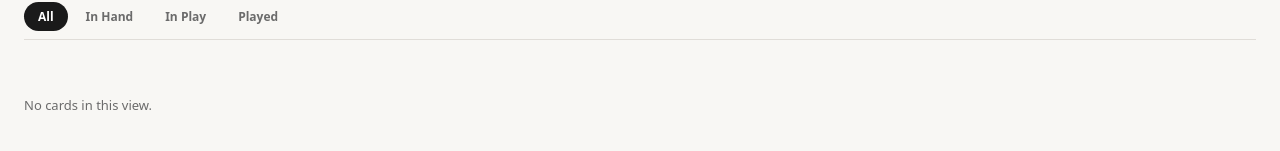
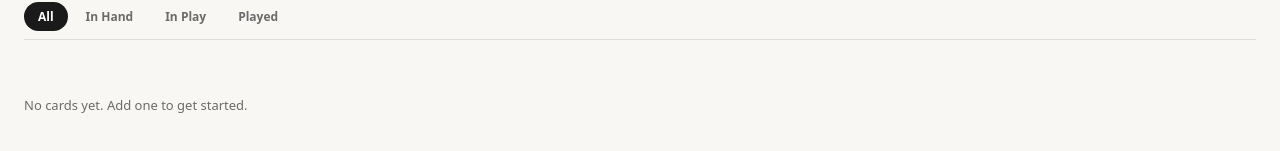
Before and after one commit to IbrahimIF/trump-card, a React (Vite) app: page / in a window 1280 px wide. Shown: the part 215-366 px from the top of the page. Built offline with nearby package versions, Linux system fonts and the light colour scheme.

Commit message:
fix: shuffle visually works in All tab
The All tab now renders cards in a single flat row preserving the exact
state array order. Shuffle randomises that order and the result is
immediately visible. Specific filter tabs (In Hand, In Play, Played)
still show their filtered subset in shuffled order.

```diff
--- a/src/components/Deck/Deck.tsx
+++ b/src/components/Deck/Deck.tsx
@@ -64,9 +64,20 @@ export function Deck({ cards, isAdmin = true, onFlip, onStatusChange, onRemove }
         </div>
 
         <div className="deck-sections">
+          {activeTab === 'all' ? (
+            mainCards.length > 0 ? (
+              <section className="deck-section">
+                <div className="card-row">
+                  {mainCards.map(renderCard)}
+                </div>
+              </section>
+            ) : (
+              <p className="deck-empty">No cards yet. Add one to get started.</p>
+            )
+          ) : (
+            <>
               {filteredPlaying.length > 0 && (
                 <section className="deck-section deck-section--playing">
-              {activeTab === 'all' && <h2 className="deck-section-label">In Play</h2>}
                   <div className="card-row">
                     {filteredPlaying.map(renderCard)}
                   </div>
@@ -75,7 +86,6 @@ export function Deck({ cards, isAdmin = true, onFlip, onStatusChange, onRemove }
 
               {filteredReserved.length > 0 && (
                 <section className="deck-section deck-section--reserved">
-              {activeTab === 'all' && <h2 className="deck-section-label">In Hand</h2>}
                   <div className="card-row">
                     {filteredReserved.map(renderCard)}
                   </div>
@@ -84,7 +94,6 @@ export function Deck({ cards, isAdmin = true, onFlip, onStatusChange, onRemove }
 
               {filteredPlayed.length > 0 && (
                 <section className="deck-section deck-section--played">
-              {activeTab === 'all' && <h2 className="deck-section-label">Played</h2>}
                   <div className="card-row">
                     {filteredPlayed.map(renderCard)}
                   </div>
@@ -93,6 +102,8 @@ export function Deck({ cards, isAdmin = true, onFlip, onStatusChange, onRemove }
 
               {filteredPlaying.length === 0 && filteredReserved.length === 0 && filteredPlayed.length === 0 && (
                 <p className="deck-empty">No cards in this view.</p>
+              )}
+            </>
           )}
         </div>
       </div>
```
Lines whose indentation alone changed are shown as unchanged.
